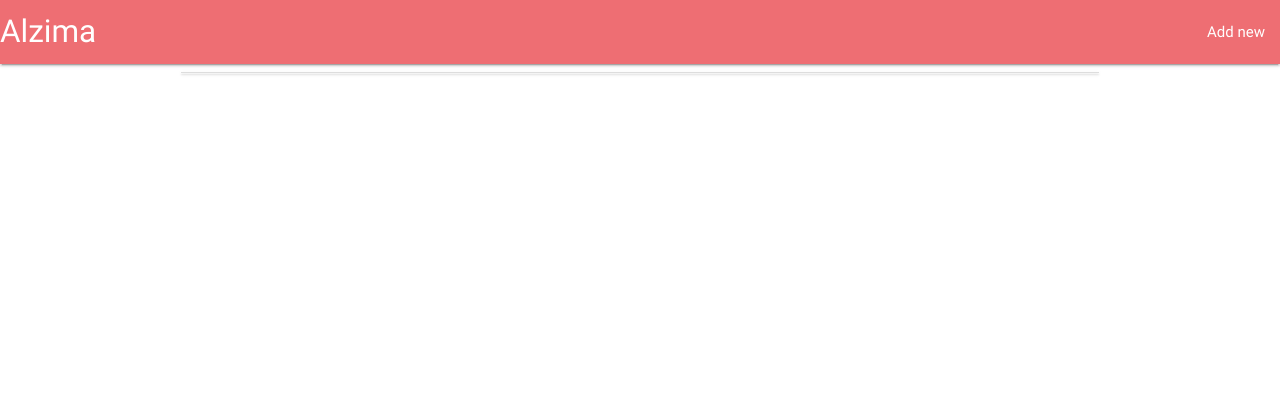
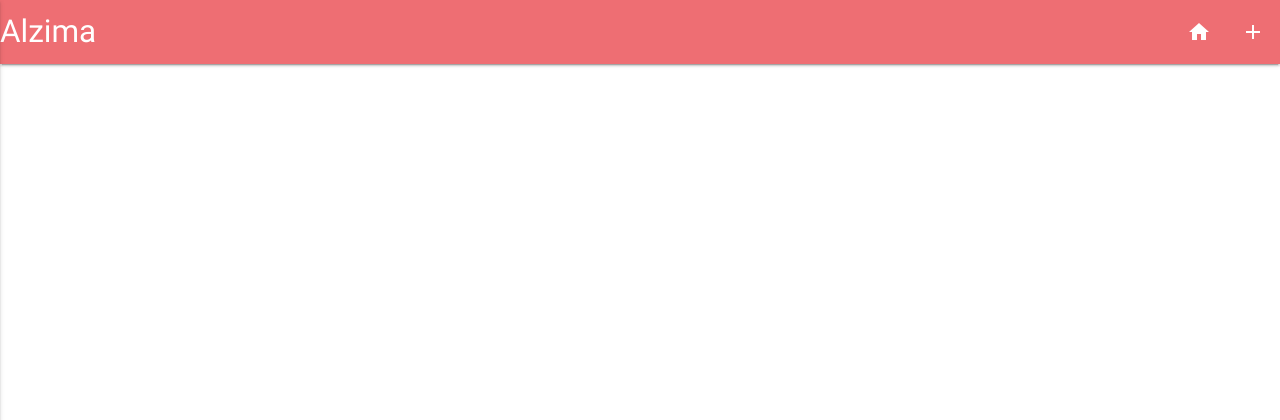
Before and after one commit to muemamus/alzami, a Flask app: page /get_contacts in a window 1280 px wide. Shown: the top 420 px of the page. Run offline with Flask 2, Linux system fonts and the light colour scheme; data that the repository does not hold is empty; some libraries are stand-ins or nearby versions.

Commit message:
Updated various files

```diff
--- a/templates/addcontact.html
+++ b/templates/addcontact.html
@@ -34,9 +34,11 @@
             </div>
             <div class="row">
             <div class="input-field col s12" id="matfix">
-                <i class="material-icons prefix">Tgitoday</i>
+                <div class="input-field col s12">
+                <i class="material-icons prefix">today</i>
                 <input id="date_created" name="date_created" type="text" class="datepicker">
-                <label for="icon_prefix">Date Created</label>
+                <label for="icon_prefix">Today</label>
+            </div>
             </div>
         </div>
         <div class="row">
--- a/templates/base.html
+++ b/templates/base.html
@@ -10,14 +10,23 @@
     <title>Contacts Manager</title>
 </head>
 <body>
+<div class="navbar-fixed">
 <nav>
-    <div class="nav-wrapper">
+    <div class="nav-wrapper ">
       <a href="#" class="brand-logo">Alzima</a>
-      <ul id="nav-mobile" class="right hide-on-med-and-down">
-        <li><a href="{{url_for('add_contact')}}">Add new</a></li>
+      <a href="#" data-activates="mobile-demo" class="button-collapse"><i class="material-icons">menu</i></a>
+      <ul id="nav-mobile" class="right  hide-on-med-and-down">
+        <li><a  href="{{url_for('get_contacts')}}"><i class="material-icons">home</i></a></li>
+        <li><a href="{{url_for('add_contact')}}"><i class="material-icons">add</i></a></li>
+      </ul>
+      <ul class="side-nav" id="mobile-demo">
+        <li><a href="{{url_for('get_contacts')}}"><i class="material-icons">home</i></a></li>
+        <li><a href="{{url_for('add_contact')}}"><i class="material-icons">add</i></a></li>
       </ul>
     </div>
   </nav>
+</div>
+
 
 <div class="container">
 <div class="row">
@@ -40,6 +49,11 @@
             close: 'Ok',
             closeOnSelect: false // Close upon selecting a date,
         });
+        $(document).ready(function() {
+            $('.collapsible').collapsible();
+            $('select').material_select();
+            $(".button-collapse").sideNav();
+        });
         document.getElementById("matfix").addEventListener("click", function(e) {
 	e.stopPropagation();
 });
--- a/templates/contacts.html
+++ b/templates/contacts.html
@@ -1,6 +1,6 @@
     {% extends 'base.html' %}
     {% block content %}
-    <ul class="collapsible" data-collapsible="accordion">
+    <ul class="collapsible popout" data-collapsible="accordion">
         {% for contact in contacts %}
         <li>
             <div class="collapsible-header">
@@ -10,14 +10,17 @@
                 </div>
                  <div class="col s3">
                     <a href="{{url_for('edit_contact', contact_id=contact._id)}}" class="waves-effect waves-light btn btn_small red">Update</a>
-                    <a href="{{url_for('delete_contact', contact_id=contact._id)}}" class="waves-effect waves-light btn btn_small blue">Delete</a>
+                    <a href="{{url_for('delete_contact', contact_id=contact._id)}}" class="waves-effect waves-light btn btn_small blue"><i class="material-icons right">delete</i>
+</a>
                 </div>
              </div>
             <div class="collapsible-body">
-                <p>Firstname : {{contact.firstname}}</p>
-                <p>Lastname  : {{contact.lastname}}</p>
+            <address>
+        <p>Names : {{contact.firstname }} {{ contact.lastname  }}</p>
                 <p> Email     : {{contact.email}}</p>
                 <p> Date Created     : {{contact.date_created}}</p>
+            </address>
+
             </div>
         </li>
         {% endfor %}
```
Also changed, not shown: static/css/style.css (line endings or trailing spaces).
